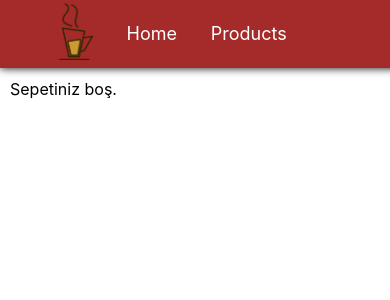
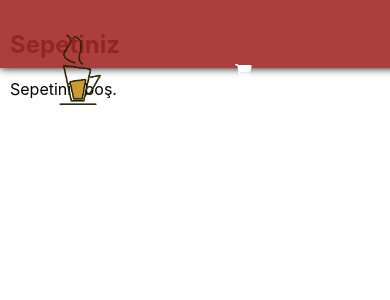
Before and after one commit to Sudexq/TeaShop, a React (Create React App) app: page /cart in a window 390 px wide. Shown: the top 300 px of the page. Built offline with nearby package versions, Linux system fonts and the light colour scheme.

Commit message:
updates
navbar updates

```diff
--- a/src/App.css
+++ b/src/App.css
@@ -1,21 +1,24 @@
 /* NAVBAR */
 .navbar {
-  background-color: rgba(165, 42, 42);
+  background-color: rgba(165, 42, 42, 0.9);
   padding: 2vh 5vh;
   box-shadow: 0 0 1vh 0 black;
   position: fixed;
   z-index: 2;
   width: 100%;
+  top: 0;
   height: 4vh;
+}
+.navbar-content {
   display: flex;
-  /* justify-content: flex-start; */
+  justify-content: space-between;
   align-items: center;
-  top:0;
-}
-.navbar a img {
-  width: 4vh;
+  width: 100%;
 }
 
+.navbar a img {
+  width:4vh;
+}
 .navbar a {
   text-decoration: none;
   color: white;
@@ -31,6 +34,70 @@
   box-shadow: 0 0 0.2vh 0 black;
   border-radius: 3vh;
 }
+/* Hamburger Icon */
+.hamburger {
+  display: none;
+  font-size: 24px;
+  color: white;
+  cursor: pointer;
+}
+
+/* Navbar linklerin konumlandırılması */
+.nav-links {
+  display: flex;
+  gap: 3vh;
+}
+
+/* Responsive Menu */
+.navbar-responsive .nav-links {
+  display: block;
+  position: fixed;
+  top: 0;
+  right: 0;
+  width: 60%;
+  height: 100vh;
+  background-color: rgba(165, 42, 42, 0.95);
+  flex-direction: column;
+  justify-content: center;
+  align-items: center;
+  transition: transform 0.3s ease-in-out;
+  transform: translateX(0);
+}
+
+.navbar-responsive .cart {
+  display: none;
+}
+
+.nav-links-responsive a {
+  display: block;
+  padding: 2vh;
+  font-size: large;
+  text-align: center;
+}
+
+/* Media Query for Small Screens */
+@media (max-width: 768px) {
+  .nav-links {
+    display: none;
+  }
+
+  .hamburger {
+    display: block;
+  }
+
+  .navbar .cart {
+    margin-right: 2vh;
+  }
+
+  .navbar a img {
+    width: 5vh;
+  }
+
+  .navbar a {
+    font-size: medium;
+  }
+}
+
 /* NAVBAR */
 
 /*wrong path*/
--- a/src/components/Navbar.js
+++ b/src/components/Navbar.js
@@ -1,14 +1,44 @@
-import React from 'react'
-import {NavLink} from "react-router-dom"
-import logo from "../photos/logo.png"
-import ShoppingCartIcon from './ShoppingCartIcon'
+import React, {useState}from "react";
+import { NavLink } from "react-router-dom";
+import logo from "../photos/logo.png";
+import ShoppingCartIcon from "./ShoppingCartIcon";
+import { FontAwesomeIcon } from "@fortawesome/react-fontawesome"; // FontAwesome'dan ikonları ekliyoruz
+import { faBars } from "@fortawesome/free-solid-svg-icons"; // Hamburger menü ikonu
+
 export const Navbar = () => {
+  const [isResponsive, setIsResponsive] = useState(false); // Responsive state'i
+
+  const toggleMenu = () => {
+    setIsResponsive(!isResponsive); // Tıkladıkça menüyü açıp kapatır
+  };
+
   return (
-    <nav className='navbar'>
-        <NavLink className="logo" to="/"><img src={logo} alt='logo'/></NavLink>
-        <NavLink to="/">Home</NavLink>
-        <NavLink to="/products">Products</NavLink>
-        <NavLink className="cart" to="/cart"><ShoppingCartIcon/></NavLink>
+    <nav className={`navbar ${isResponsive ? "navbar-responsive" : ""}`}>
+      <div className="navbar-content">
+        <NavLink className="logo" to="/">
+          <img src={logo} alt="logo" />
+        </NavLink>
+
+        <div
+          className={`nav-links ${isResponsive ? "nav-links-responsive" : ""}`}
+        >
+          <NavLink to="/" onClick={toggleMenu}>
+            Home
+          </NavLink>
+          <NavLink to="/products" onClick={toggleMenu}>
+            Products
+          </NavLink>
+        </div>
+
+        <NavLink className="cart" to="/cart">
+          <ShoppingCartIcon />
+        </NavLink>
+
+        {/* Font Awesome Hamburger Menüsü */}
+        <div className="hamburger" onClick={toggleMenu}>
+          <FontAwesomeIcon icon={faBars} />
+        </div>
+      </div>
     </nav>
-  )
-}
+  );
+};
--- a/src/css/cart.css
+++ b/src/css/cart.css
@@ -2,16 +2,35 @@
 .shopping-cart-icon {
   position: relative;
   display: inline-block;
-  margin-left: 10vh;
   cursor: pointer;
+  margin-right: 5vh;
 }
 
 .shopping-cart-icon svg {
   color: #fff; /* İkon rengi */
+  font-size: 24px; /* İkon boyutu */
 }
 
 .shopping-cart-icon:hover svg {
   color: #ff9900; /* Hover durumunda ikon rengi */
+}
+
+/* Responsive*/
+@media (max-width: 768px) {
+  .shopping-cart-icon{
+    margin-left: auto;
+  }
+  .shopping-cart-icon svg {
+    font-size: 20px; /* İkon boyutunu küçült */
+  }
+}
+@media (max-width: 480px) {
+  .shopping-cart-icon svg {
+    font-size: 15px; /* İkon boyutunu küçült */
+  }
+  .shopping-cart-icon{
+    margin-right: 3vh;
+  }
 }
 /*ShoppingCartIcon*/
 
```
